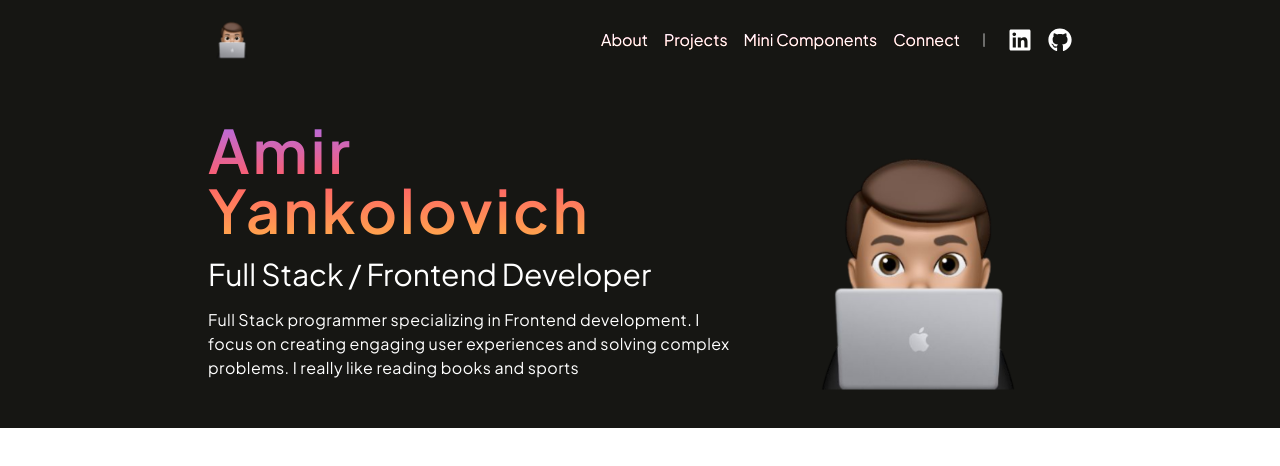
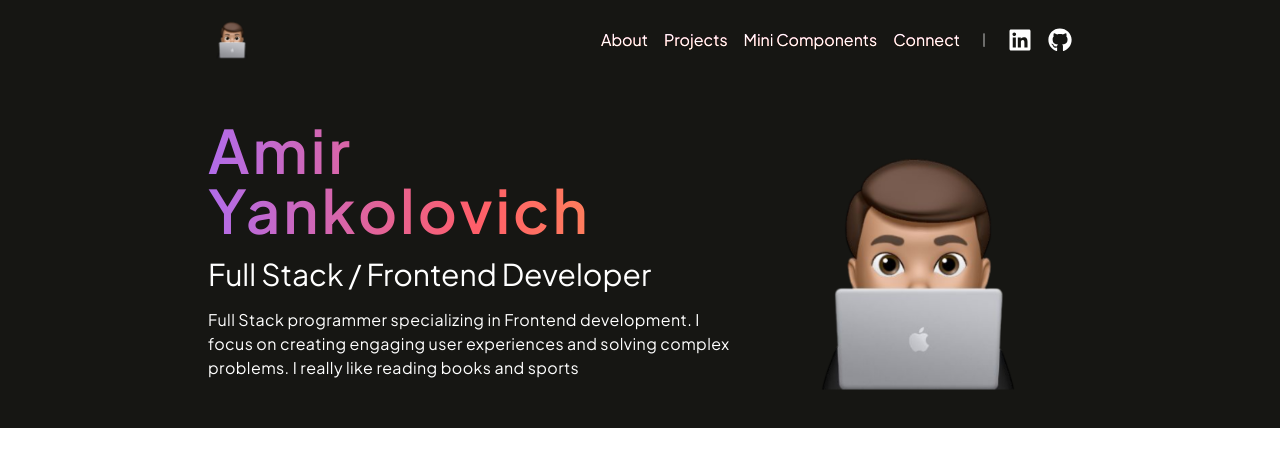
Before and after one commit to Amir2210/Portfolio, a React (Vite) app: page / in a window 1280 px wide. Shown: the top 466 px of the page. Built offline with nearby package versions, Linux system fonts and the light colour scheme.

Commit message:
Change gradient to right from bottom

```diff
--- a/src/cmps/About.tsx
+++ b/src/cmps/About.tsx
@@ -8,7 +8,7 @@ export function About() {
           <p className='mt-4 tracking-wide'>Full Stack programmer specializing in Frontend development. I focus on creating engaging user experiences and solving complex problems. I really like reading books and sports</p>
         </div>
         <div>
-          <img src="src/assets/avatar.png" alt="" />
+          <img src="src/assets/avatar.png" alt="avatar" />
         </div>
       </div>
     </section>
--- a/src/index.css
+++ b/src/index.css
@@ -13,6 +13,6 @@
   }
 
   .gradient-text {
-    @apply bg-gradient-to-b from-gradient-purple via-gradient-red to-gradient-orange1 bg-clip-text text-transparent;
+    @apply bg-gradient-to-r from-gradient-purple via-gradient-red to-gradient-orange1 bg-clip-text text-transparent;
   }
 }
```
